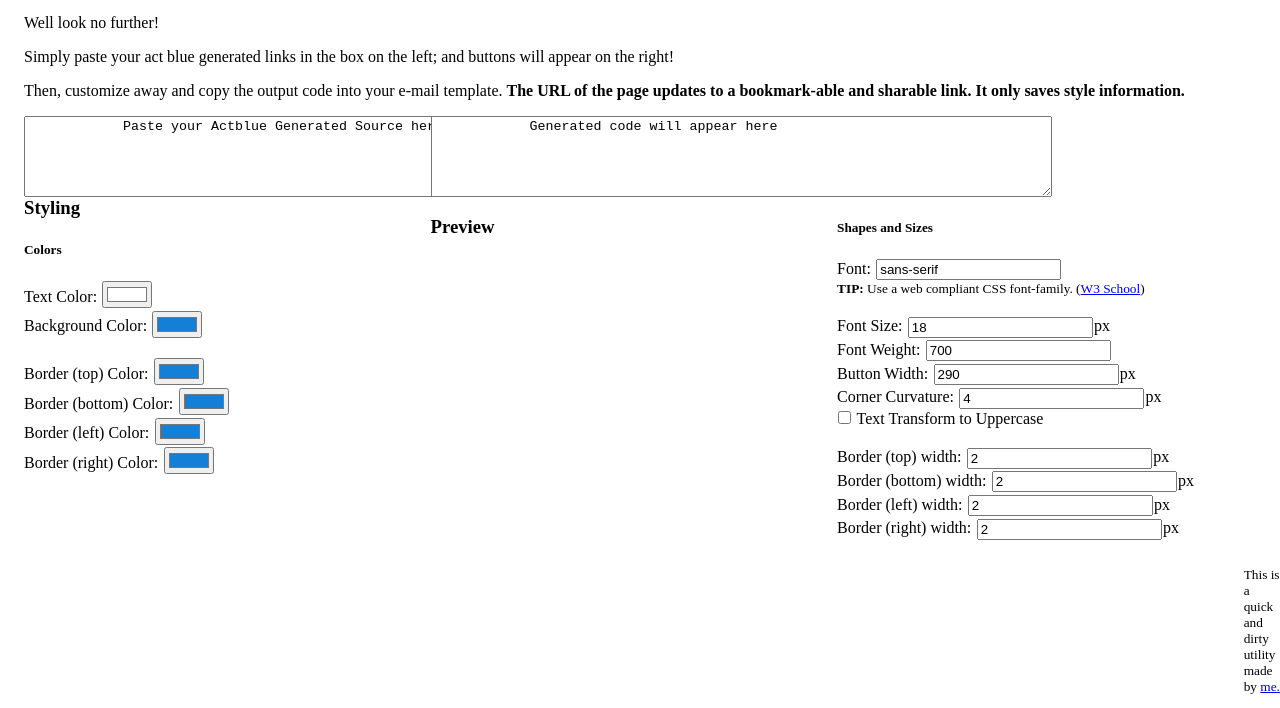
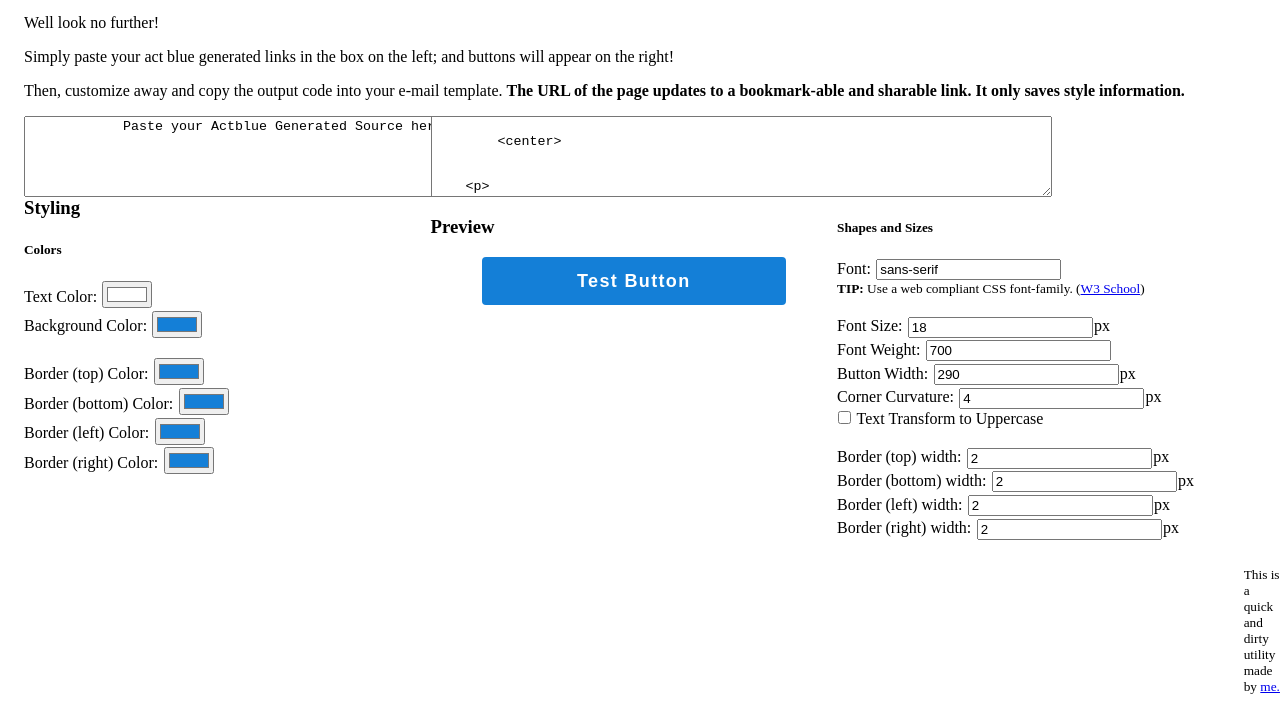
Before and after one commit to afrasier/actblue-buttongenerator, a plain HTML site: page index.html in a window 1280 px wide. Shown: the part 92-800 px from the top of the page. Drawn offline with Linux system fonts and the light colour scheme.

Commit message:
Add default non-button

```diff
--- a/index.html
+++ b/index.html
@@ -3,7 +3,7 @@
 <head>
 
     <title>ActBlue Button Builder</title>
-    <script src="./thebusiness.js"></script>
+    <script src="./thebusiness.js?v=2"></script>
     <style>
         input {
             margin: 0.1em;
--- a/thebusiness.js
+++ b/thebusiness.js
@@ -81,9 +81,11 @@ const setStyleFromURL = () => {
             elem.value = value;
         }
     }
+
+    handleSourceChanged(true);
 }
 
-const handleSourceChanged = () => {
+const handleSourceChanged = (skipSet) => {
     const actblueSource = getElem("actblueSource").value;
 
     const links = getLinks(actblueSource);
@@ -98,6 +100,12 @@ const handleSourceChanged = () => {
         `
     }
 
+    if (links.length === 0) {
+        links.push([0, "", "Test Button"]);
+    }
+
+    console.log(links)
+
     const buttons = links.map(x => generateButtonRow(x));
     const buttonsHTML = buttons.join("\n");
     const fullHTML = `
@@ -110,5 +118,7 @@ const handleSourceChanged = () => {
     getElem("generatedSource").value = fullHTML;
     getElem("preview").innerHTML = fullHTML;
 
-    setURLStyle();
+    if (!skipSet) {
+        setURLStyle();
+    }
 }
```
